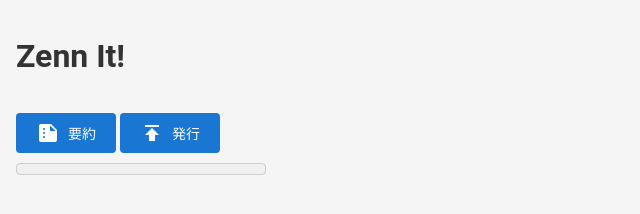
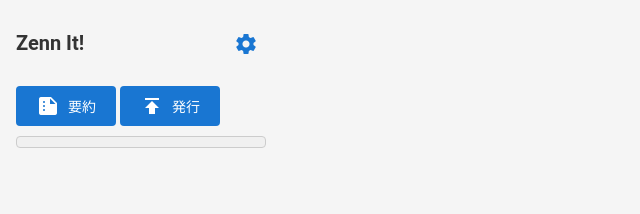
Before and after one commit to nuitsjp/ZennIt, a website built with webpack: page chrome-extension/src/popup/popup.html in a window 1280 px wide. Shown: the whole page, without its empty margins (0-640 px from the left). Built offline with nearby package versions, Linux system fonts and the light colour scheme; some packages are replaced by stand-ins of ours; no server answers.

```diff
--- a/chrome-extension/src/css/styles.css
+++ b/chrome-extension/src/css/styles.css
@@ -181,3 +181,44 @@
   border-radius: 4px;
   font-size: 14px;
 }
+
+/* ヘッダーのスタイル */
+.header {
+  display: flex;
+  align-items: center;
+  justify-content: space-between;
+  padding-right: 4px; /* アイコンの右端が少し余裕を持つように */
+}
+
+/* h1のスタイル */
+.header h1 {
+  margin: 0;
+  font-size: 20px;
+  line-height: 24px; /* タイトル文字の高さをアイコンに揃える */
+  display: flex;
+  align-items: center; /* 文字を垂直中央に揃える */
+}
+
+/* アイコンボタンのスタイル */
+.icon-button {
+  background: none;
+  border: none;
+  cursor: pointer;
+  padding: 0;
+  display: flex;
+  align-items: center;
+  justify-content: center;
+  height: 24px; /* タイトル文字と一致させる */
+  margin-bottom: 14px;
+  width: 24px;
+}
+
+.icon-button i {
+  font-size: 24px;
+  color: #1976d2;
+  transition: color 0.3s;
+}
+
+.icon-button:hover i {
+  color: #1565c0;
+}
--- a/chrome-extension/src/popup/popup.html
+++ b/chrome-extension/src/popup/popup.html
@@ -7,7 +7,12 @@
   <link rel="stylesheet" href="../css/styles.css">
 </head>
 <body class="popup-page">
-  <h1>Zenn It!</h1>
+  <div class="header">
+    <h1>Zenn It!</h1>
+    <button id="openSettings" class="icon-button">
+      <i class="material-icons">settings</i>
+    </button>
+  </div>
 
   <button id="generateSummary" class="button">
     <i class="material-icons">summarize</i>要約
@@ -17,10 +22,8 @@
     <i class="material-icons">publish</i>発行
   </button>
 
-  <!-- ステータスメッセージ表示用の要素を追加 -->
   <div id="statusMessage" class="status-message" aria-live="polite"></div>
 
   <script src="popup.bundle.js"></script>
-
 </body>
 </html>
--- a/chrome-extension/src/popup/popup.js
+++ b/chrome-extension/src/popup/popup.js
@@ -31,6 +31,7 @@
     // UIの構成要素
     this.generateSummaryBtn = $('#generateSummary');
     this.publishArticleBtn = $('#publishArticle');
+    this.openSettingsBtn = $('#openSettings'); // 設定ボタンの取得
     this.statusMessage = $('#statusMessage');
     // 許可されたURLのリスト
     this.allowedUrls = ["https://claude.ai/", "https://chatgpt.com/"];
@@ -52,6 +53,7 @@
   bindEvents() {
     this.generateSummaryBtn.addEventListener('click', () => this.generateSummary());
     this.publishArticleBtn.addEventListener('click', () => this.publish());
+    this.openSettingsBtn.addEventListener('click', () => this.openOptionsPage()); // 設定ページを開く
   }
 
   /**
```
